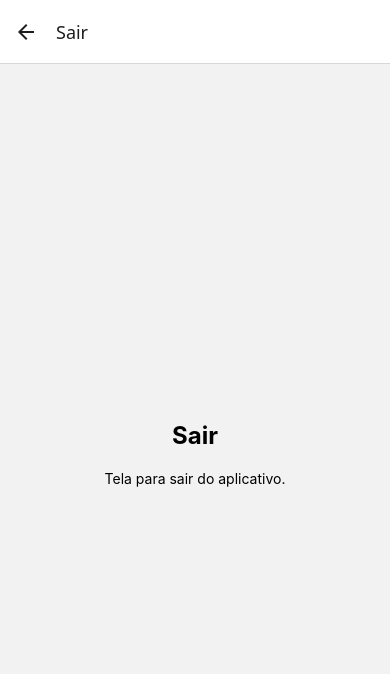
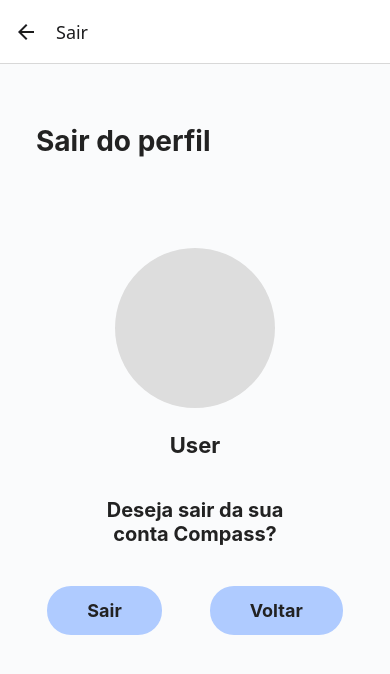
Before and after one commit to rittatec/compass-project, a React Native app: screen /Sair in a window 390 px wide. Shown: the top 674 px of the page. Built offline with nearby package versions, Linux system fonts and the light colour scheme.

Commit message:
tela de log out + rotas ok

```diff
--- a/src/views/AtualizarPerfil.js
+++ b/src/views/AtualizarPerfil.js
@@ -14,12 +14,6 @@
 
   return (
     <View style={styles.container}>
-      {/* Header */}
-      <View style={styles.header}>
-        <Ionicons name="menu" size={24} color="black" />
-        <Ionicons name="notifications-outline" size={24} color="black" />
-      </View>
-
       <Text style={styles.title}>Atualize seu perfil</Text>
 
       {/* icon de perfil */}
@@ -83,11 +77,6 @@
     paddingHorizontal: 24,
     paddingTop: 40,
   },
-  header: {
-    flexDirection: 'row',
-    justifyContent: 'space-between',
-    marginBottom: 18,
-  },
   title: {
     fontSize: 26,
     fontWeight: 'bold',
--- a/src/views/Menu.js
+++ b/src/views/Menu.js
@@ -35,11 +35,6 @@
   return (
     <SafeAreaView style={styles.container}>
       <ScrollView contentContainerStyle={styles.scrollContainer}>
-        <View style={styles.headerRow}>
-          <Ionicons name="menu" size={24} color="black" />
-          <Ionicons name="notifications-outline" size={24} color="black" />
-        </View>
-
         <Text style={styles.greeting}>Bem vindo(a), Cliente.</Text>
 
         <View style={styles.balanceCard}>
@@ -89,11 +84,6 @@
   scrollContainer: {
     padding: 16,
     paddingBottom: 80,
-  },
-  headerRow: {
-    flexDirection: 'row',
-    justifyContent: 'space-between',
-    marginBottom: 16,
   },
   greeting: {
     fontSize: 22,
--- a/src/views/OrcamentoView.js
+++ b/src/views/OrcamentoView.js
@@ -1,9 +1,98 @@
-import { View, Text } from 'react-native';
+import { View, Text, StyleSheet, ScrollView } from 'react-native';
 
-export default function PerfilView() {
+export default function Orçamento() {
+  const historico = [
+    {
+      valor: 'R$ 0,00',
+      descricao: 'Reservado para Alimento',
+      data: '05 de MAIO de 2025',
+    },
+    {
+      valor: 'R$ 0,00',
+      descricao: 'Reservado para Investir',
+      data: '05 de MAIO de 2025',
+    },
+    {
+      valor: 'R$ 0,00',
+      descricao: 'Reservado para Poupança',
+      data: '05 de MAIO de 2025',
+    },
+    {
+      valor: 'R$ 0,00',
+      descricao: 'Reservado para Energia',
+      data: '05 de MAIO de 2025',
+    },
+    {
+      valor: 'R$ 0,00',
+      descricao: 'Reservado para Saúde',
+      data: '05 de MAIO de 2025',
+    },
+    {
+      valor: 'R$ 0,00',
+      descricao: 'Reservado para Wifi',
+      data: '05 de MAIO de 2025',
+    },
+
+  ];
+
   return (
-    <View>
-      <Text>TELA ORÇAMENTO</Text>
+    <View style={styles.container}>
+      <Text style={styles.title}>Histórico</Text>
+
+      <ScrollView>
+        {historico.map((item, idx) => (
+          <View key={idx} style={styles.card}>
+            <Text style={styles.valor}>{item.valor}</Text>
+            <View style={styles.row}>
+              <Text style={styles.descricao}>{item.descricao}</Text>
+              <Text style={styles.data}>{item.data}</Text>
+            </View>
+          </View>
+        ))}
+      </ScrollView>
     </View>
   );
 }
+
+const styles = StyleSheet.create({
+  container: {
+    flex: 1,
+    backgroundColor: '#fafbfc',
+    paddingHorizontal: 24,
+    paddingTop: 40,
+  },
+  header: {
+    flexDirection: 'row',
+    justifyContent: 'space-between',
+    marginBottom: 18,
+  },
+  title: {
+    fontSize: 26,
+    fontWeight: 'bold',
+    marginBottom: 18,
+    color: '#222',
+  },
+  card: {
+    borderBottomWidth: 1,
+    borderBottomColor: '#e0e0e0',
+    paddingVertical: 16,
+  },
+  valor: {
+    fontSize: 18,
+    fontWeight: 'bold',
+    color: '#222',
+    marginBottom: 2,
+  },
+  row: {
+    flexDirection: 'row',
+    justifyContent: 'space-between',
+  },
+  descricao: {
+    color: '#bbb',
+    fontSize: 13,
+  },
+  data: {
+    color: '#bbb',
+    fontSize: 13,
+  },
+});
--- a/src/views/PerfilView.js
+++ b/src/views/PerfilView.js
@@ -7,12 +7,6 @@
 
   return (
     <View style={styles.container}>
-      {/* Header com ícones de menu e notificações */}
-      <View style={styles.header}>
-        <Ionicons name="menu" size={24} color="black" />
-        <Ionicons name="notifications-outline" size={24} color="black" />
-      </View>
-
       <Text style={styles.title}>Perfil</Text>
 
       {/* Foto de perfil */}
@@ -41,7 +35,7 @@
         </TouchableOpacity>
         <TouchableOpacity
           style={styles.optionItem}
-          onPress={() => navigation.navigate('Login')}
+          onPress={() => navigation.navigate('Sair')}
         >
           <MaterialIcons name="logout" size={24} color="#5A97A7" />
           <Text style={styles.optionText}>Sair</Text>
@@ -58,11 +52,6 @@
     backgroundColor: '#fafbfc',
     paddingHorizontal: 24,
     paddingTop: 40,
-  },
-  header: {
-    flexDirection: 'row',
-    justifyContent: 'space-between',
-    marginBottom: 18,
   },
   title: {
     fontSize: 28,
--- a/src/views/Sair.js
+++ b/src/views/Sair.js
@@ -1,10 +1,93 @@
-import { View, Text } from 'react-native';
+import { View, Text, StyleSheet, TouchableOpacity } from 'react-native';
+import { useNavigation } from '@react-navigation/native';
 
 export default function Sair() {
+  const navigation = useNavigation();
+
+  const handleSair = () => {
+    navigation.navigate('Login');
+  };
+
+  const handleVoltar = () => {
+    navigation.goBack();
+  };
+
   return (
-    <View style={{ flex: 1, justifyContent: 'center', alignItems: 'center' }}>
-      <Text style={{ fontSize: 24, fontWeight: 'bold' }}>Sair</Text>
-      <Text style={{ marginTop: 20 }}>Tela para sair do aplicativo.</Text>
+    <View style={styles.container}>
+      <Text style={styles.title}>Sair do perfil</Text>
+
+      <View style={styles.fotoCircle} />
+
+      <Text style={styles.name}>User</Text>
+
+      <Text style={styles.question}>Deseja sair da sua{'\n'}conta Compass?</Text>
+
+      <View style={styles.buttonRow}>
+        <TouchableOpacity style={styles.button} onPress={handleSair}>
+          <Text style={styles.buttonText}>Sair</Text>
+        </TouchableOpacity>
+        <TouchableOpacity style={styles.button} onPress={handleVoltar}>
+          <Text style={styles.buttonText}>Voltar</Text>
+        </TouchableOpacity>
+      </View>
     </View>
   );
 }
+
+const styles = StyleSheet.create({
+  container: {
+    flex: 1,
+    backgroundColor: '#fafbfc',
+    paddingHorizontal: 36,
+    paddingTop: 60,
+    alignItems: 'center',
+    justifyContent: 'flex-start',
+  },
+  title: {
+    fontSize: 28,
+    fontWeight: 'bold',
+    alignSelf: 'flex-start',
+    marginBottom: 90,
+    color: '#222',
+  },
+  fotoCircle: {
+    width: 160,
+    height: 160,
+    borderRadius: 90,
+    backgroundColor: '#ddd',
+    alignSelf: 'center',
+    marginBottom: 24,
+  },
+  name: {
+    alignSelf: 'center',
+    fontSize: 22,
+    fontWeight: 'bold',
+    marginBottom: 40,
+    color: '#222',
+  },
+  question: {
+    fontSize: 20, // maior
+    fontWeight: 'bold',
+    textAlign: 'center',
+    marginBottom: 40,
+    color: '#222',
+  },
+  buttonRow: {
+    flexDirection: 'row',
+    justifyContent: 'center',
+    width: '100%',
+    gap: 24,
+  },
+  button: {
+    backgroundColor: '#AFCBFF',
+    paddingVertical: 14,
+    paddingHorizontal: 40,
+    borderRadius: 24,
+    marginHorizontal: 12,
+  },
+  buttonText: {
+    color: '#222',
+    fontWeight: 'bold',
+    fontSize: 18,
+  },
+});
```
